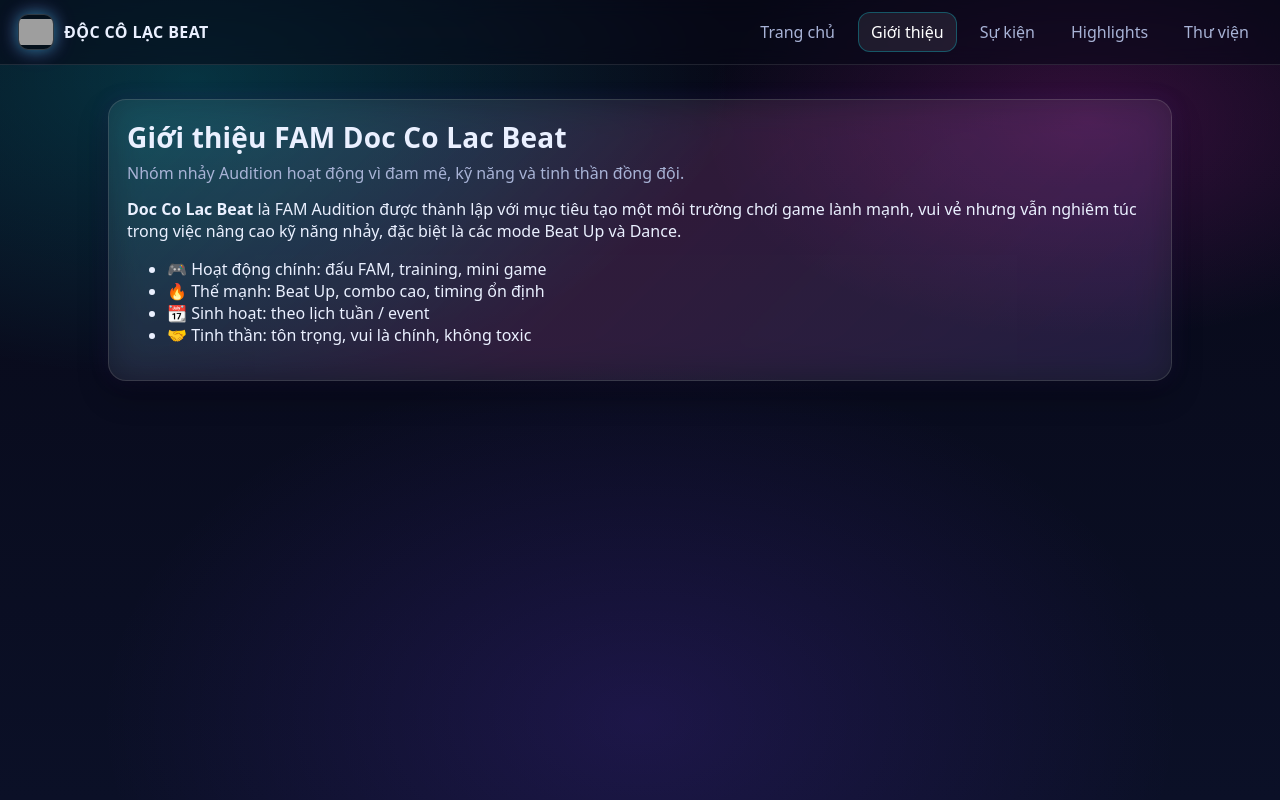
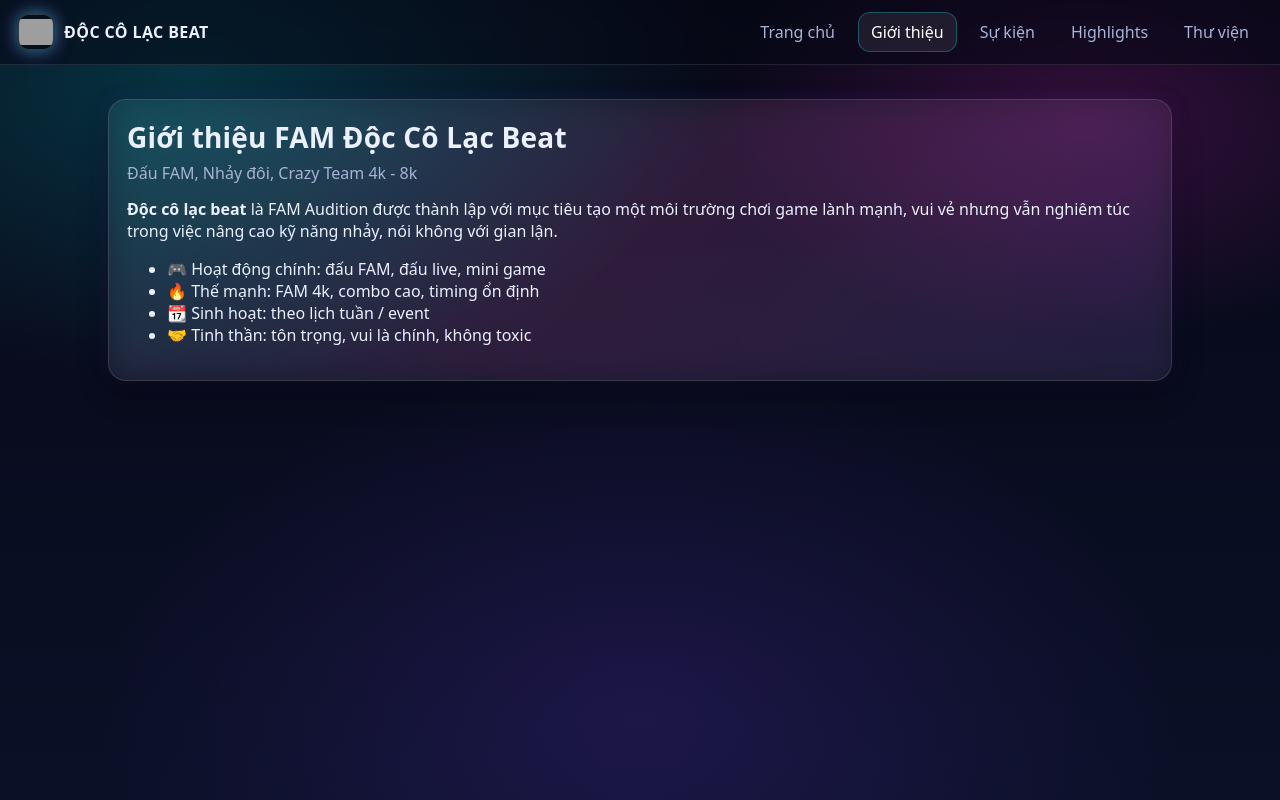
Before and after one commit to adot2310/DOCCOLACBEAT, a React (Vite) app: page /about in a window 1280 px wide. Built offline with nearby package versions, Linux system fonts and the light colour scheme; grey boxes are pictures that could not be loaded.

Commit message:
fix db highlights

```diff
--- a/src/data/highlights.js
+++ b/src/data/highlights.js
@@ -5,29 +5,29 @@ export const comboHighlights = [
     mode: "Nhảy đôi",
     keys: "4K",
     song: "Stereo Love Remix",
-    combo: 60,
+    combo: 30,
     date: "2025-12-25",
     imageUrl: "https://picsum.photos/seed/auditioncombo1/1400/900",
     tags: ["nhaydoi", "4k", "combo"],
   },
   {
     id: "combo-002",
-    player: "Mina",
-    mode: "Dance 4",
+    player: "Spoo",
+    mode: "Đấu FAM",
     keys: "4K",
-    song: "U Go Girl",
-    combo: 20,
+    song: "Một Triệu Khả Năng",
+    combo: 48,
     date: "2025-12-18",
     imageUrl: "https://picsum.photos/seed/auditioncombo2/1400/900",
     tags: ["dance4", "perfect"],
   },
   {
     id: "combo-003",
-    player: "Kyo",
-    mode: "Beat Up",
-    keys: "6K",
-    song: "Bad Apple",
-    combo: 21,
+    player: "sasapika",
+    mode: "Đấu FAM",
+    keys: "8K",
+    song: "Em Đã Xa Anh (ReMix)",
+    combo: 9,
     date: "2025-12-10",
     imageUrl: "https://picsum.photos/seed/auditioncombo3/1400/900",
     tags: ["beatup", "6k"],
--- a/src/pages/About.jsx
+++ b/src/pages/About.jsx
@@ -2,20 +2,20 @@ export default function About() {
   return (
     <div className="container">
       <div className="card cardGlow" style={{ padding: 18 }}>
-        <h1 className="title">Giới thiệu FAM Doc Co Lac Beat</h1>
+        <h1 className="title">Giới thiệu FAM Độc Cô Lạc Beat</h1>
         <p className="sub">
-          Nhóm nhảy Audition hoạt động vì đam mê, kỹ năng và tinh thần đồng đội.
+          Đấu FAM, Nhảy đôi, Crazy Team 4k - 8k
         </p>
 
         <p style={{ marginTop: 14 }}>
-          <b>Doc Co Lac Beat</b> là FAM Audition được thành lập với mục tiêu tạo
+          <b>Độc cô lạc beat</b> là FAM Audition được thành lập với mục tiêu tạo
           một môi trường chơi game lành mạnh, vui vẻ nhưng vẫn nghiêm túc trong
-          việc nâng cao kỹ năng nhảy, đặc biệt là các mode Beat Up và Dance.
+          việc nâng cao kỹ năng nhảy, nói không với gian lận.
         </p>
 
         <ul style={{ marginTop: 12 }}>
-          <li>🎮 Hoạt động chính: đấu FAM, training, mini game</li>
-          <li>🔥 Thế mạnh: Beat Up, combo cao, timing ổn định</li>
+          <li>🎮 Hoạt động chính: đấu FAM, đấu live, mini game</li>
+          <li>🔥 Thế mạnh: FAM 4k, combo cao, timing ổn định</li>
           <li>📆 Sinh hoạt: theo lịch tuần / event</li>
           <li>🤝 Tinh thần: tôn trọng, vui là chính, không toxic</li>
         </ul>
```
